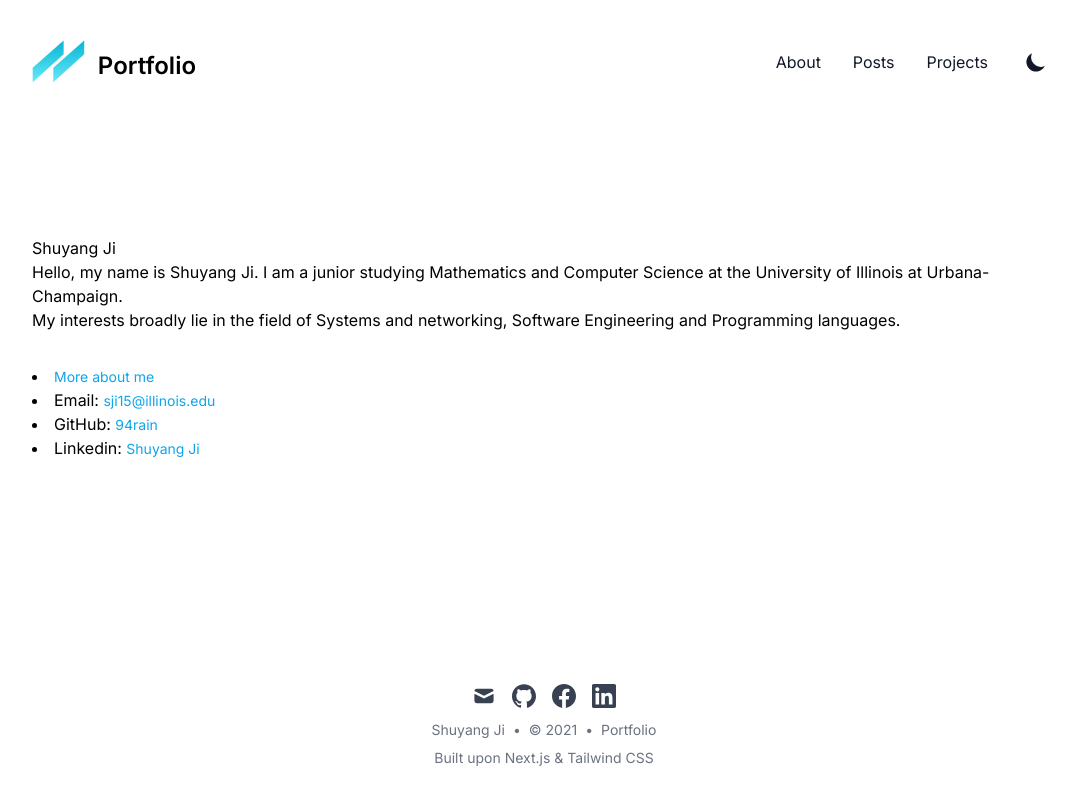
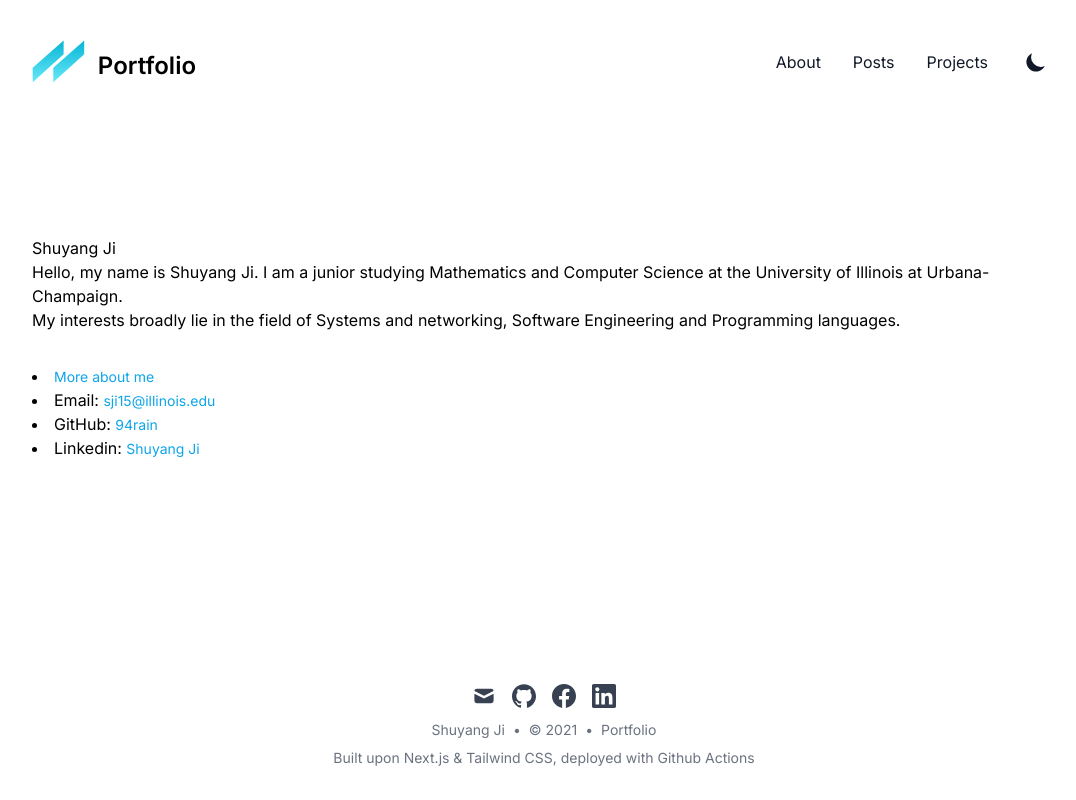
Before and after one commit to 94rain/portfolio, a Next.js app: page / in a window 1280 px wide. Shown: the whole page, without its empty margins (96-1172 px from the left). Built offline with nearby package versions, Linux system fonts and the light colour scheme; what @tailwindcss/typography would draw is missing.

Commit message:
update footer

```diff
--- a/components/Footer.js
+++ b/components/Footer.js
@@ -23,7 +23,7 @@ export default function Footer() {
         </div>
         <div className="mb-8 text-sm text-gray-500 dark:text-gray-400">
           <Link href="https://github.com/94rain/portfolio">
-            Built upon Next.js & Tailwind CSS
+            Built upon Next.js & Tailwind CSS, deployed with Github Actions
           </Link>
         </div>
       </div>
```
